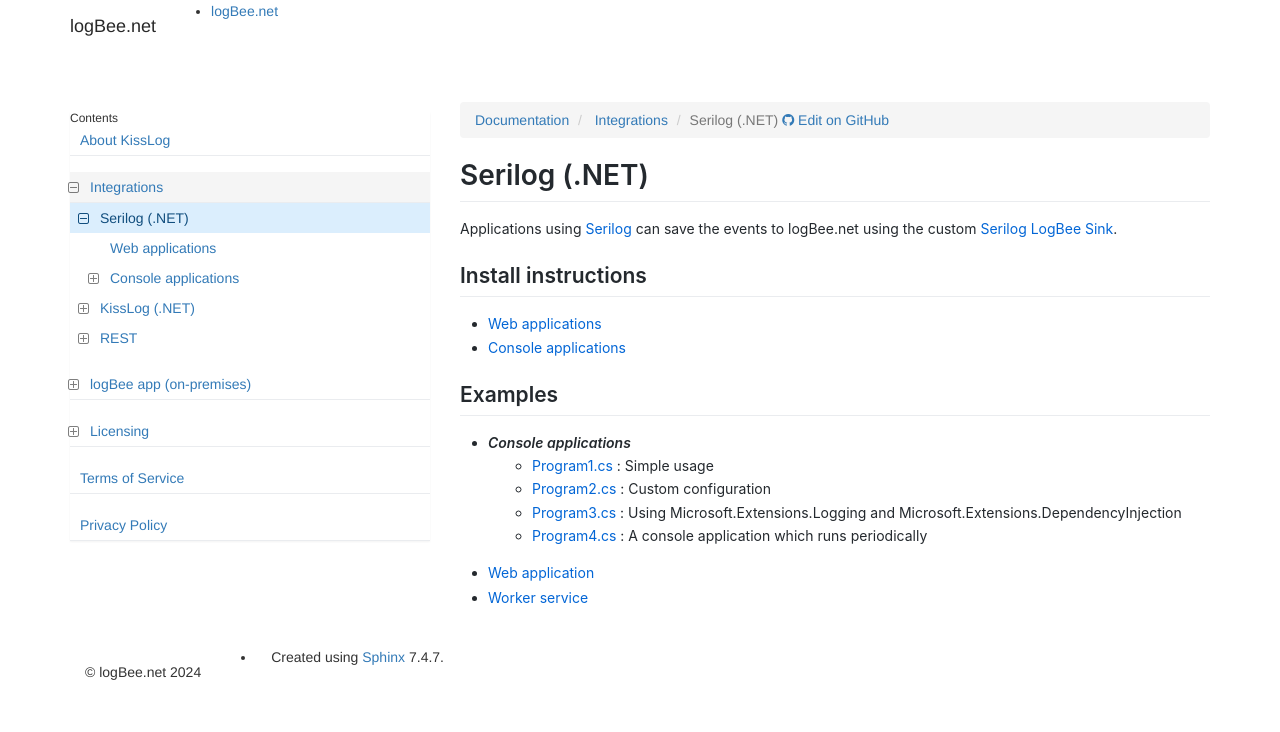
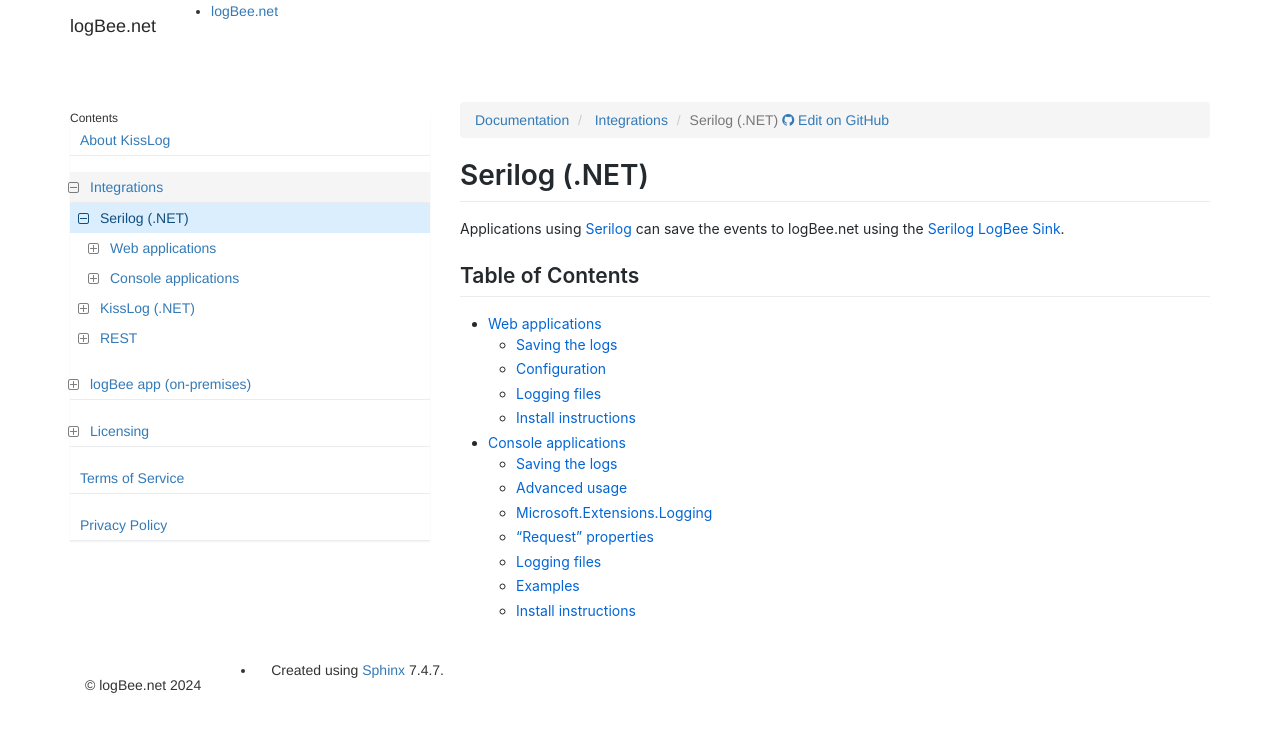
Before and after one commit to catalingavan/logbee.Documentation, a Sphinx documentation site: the page built from source/integrations/Serilog-net/index.rst, in a window 1280 px wide. Shown: the top 732 px of the page. Built offline with Sphinx 7.4.7, drawn with Linux system fonts in a browser that asks for light colours; nearby versions of some CDN libraries; library files that are not in the unit come from our copies.

Commit message:
improved Serilog documentation

```diff
--- a/source/integrations/Serilog-net/consoleApps/index.rst
+++ b/source/integrations/Serilog-net/console-apps/index.rst
@@ -256,6 +256,10 @@ Examples
 * `Custom "Request" properties <https://github.com/logBee-net/serilog-sinks-logbee/blob/main/samples/Serilog.Sinks.LogBee_ConsoleApp/Program2.cs>`_
 * `Using Microsoft.Extensions.Logging and Microsoft.Extensions.DependencyInjection <https://github.com/logBee-net/serilog-sinks-logbee/blob/main/samples/Serilog.Sinks.LogBee_ConsoleApp/Program3.cs>`_
 * `A console application which runs periodically <https://github.com/logBee-net/serilog-sinks-logbee/blob/main/samples/Serilog.Sinks.LogBee_ConsoleApp/Program4.cs>`_
+* `Worker service <https://github.com/logBee-net/serilog-sinks-logbee/tree/main/samples/Serilog.Sinks.LogBee_WorkerService>`_
+
+:doc:`Install instructions </integrations/Serilog-net/console-apps/install-instructions>`
+---------------------------------------------------------------------------------------------------------
 
 .. toctree::
    :hidden:
--- a/source/integrations/Serilog-net/index.rst
+++ b/source/integrations/Serilog-net/index.rst
@@ -1,26 +1,14 @@
 Serilog (.NET)
 ====================
 
-Applications using `Serilog <https://github.com/serilog/serilog>`_ can save the events to logBee.net using the custom `Serilog LogBee Sink <https://github.com/logBee-net/serilog-sinks-logbee>`_.
+Applications using `Serilog <https://github.com/serilog/serilog>`_ can save the events to logBee.net using the `Serilog LogBee Sink <https://github.com/logBee-net/serilog-sinks-logbee>`_.
 
-Install instructions
------------------------
+Table of Contents
+------------------
 
 .. toctree::
-   :maxdepth: 1
+   :maxdepth: 2
+   :includehidden:
 
-   webApplications
-   consoleApps/index
-
-Examples
-------------------
-
-- Console applications
-   * `Program1.cs <https://github.com/logBee-net/serilog-sinks-logbee/blob/main/samples/Serilog.Sinks.LogBee_ConsoleApp/Program1.cs>`_ : Simple usage
-   * `Program2.cs <https://github.com/logBee-net/serilog-sinks-logbee/blob/main/samples/Serilog.Sinks.LogBee_ConsoleApp/Program2.cs>`_ : Custom configuration
-   * `Program3.cs <https://github.com/logBee-net/serilog-sinks-logbee/blob/main/samples/Serilog.Sinks.LogBee_ConsoleApp/Program3.cs>`_ : Using Microsoft.Extensions.Logging and Microsoft.Extensions.DependencyInjection
-   * `Program4.cs <https://github.com/logBee-net/serilog-sinks-logbee/blob/main/samples/Serilog.Sinks.LogBee_ConsoleApp/Program4.cs>`_ : A console application which runs periodically
-
-- `Web application <https://github.com/logBee-net/serilog-sinks-logbee/tree/main/samples/Serilog.Sinks.LogBee_WebApp>`_
-
-- `Worker service <https://github.com/logBee-net/serilog-sinks-logbee/tree/main/samples/Serilog.Sinks.LogBee_WorkerService>`_
+   web-apps/index
+   console-apps/index
```
Also changed, not shown: source/integrations/Serilog-net/web-apps/index.rst (added, +142 -0 lines), source/integrations/Serilog-net/web-apps/install-instructions.rst (added, +93 -0 lines), source/integrations/Serilog-net/webApplications.rst (deleted, +0 -149 lines), source/integrations/Serilog-net/console-apps/images/Request-properties.png (renamed from source/integrations/Serilog-net/consoleApps/images/Request-properties.png), source/integrations/Serilog-net/console-apps/images/request_file_preview.png (renamed from source/integrations/Serilog-net/consoleApps/images/request_file_preview.png), source/integrations/Serilog-net/console-apps/images/request_files_tab.png (renamed from source/integrations/Serilog-net/consoleApps/images/request_files_tab.png), source/integrations/Serilog-net/console-apps/images/requests.png (renamed from source/integrations/Serilog-net/consoleApps/images/requests.png), source/integrations/Serilog-net/console-apps/install-instructions.rst (renamed from source/integrations/Serilog-net/consoleApps/install-instructions.rst), source/integrations/Serilog-net/images/nonWeb_Requests.png (deleted), source/integrations/Serilog-net/web-apps/images/request_file_preview.png (added), source/integrations/Serilog-net/web-apps/images/request_files_tab.png (added).
